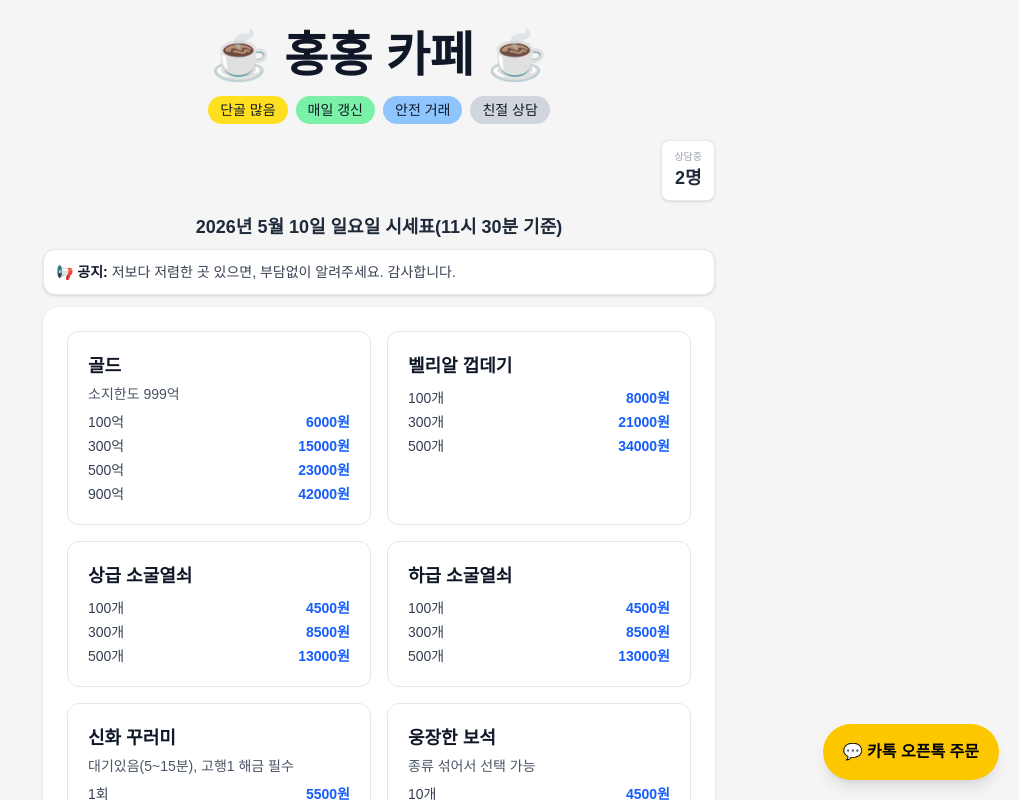
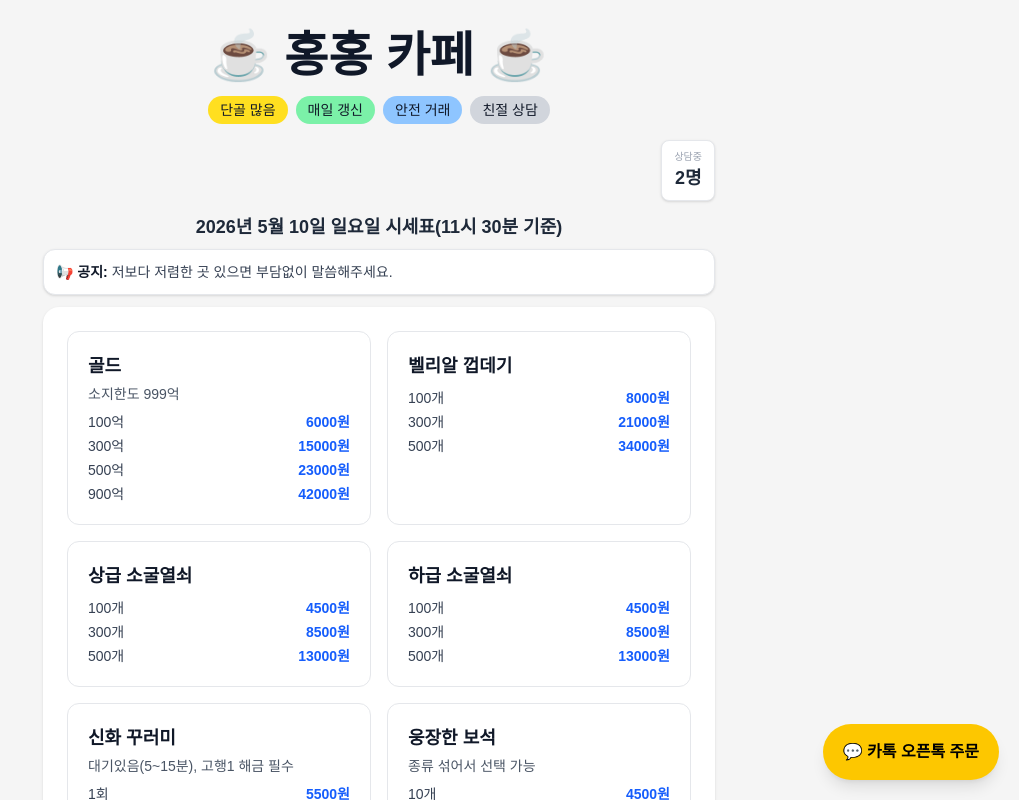
Before and after one commit to kimdohee968-sys/mebu-board, a Next.js app: page / in a window 1280 px wide. Shown: the top 800 px of the page, without its empty margins (261-1280 px from the left). Built offline with nearby package versions, Linux system fonts and the light colour scheme.

Commit message:
update content

```diff
--- a/src/app/page.js
+++ b/src/app/page.js
@@ -4,7 +4,7 @@ export default function Home() {
 
   const online = 1 + Math.floor(Math.random() * 3);
 
-  const notice = "저보다 저렴한 곳 있으면, 부담없이 알려주세요. 감사합니다.";
+  const notice = "저보다 저렴한 곳 있으면 부담없이 말씀해주세요. ";
 
   return (
     <main className="min-h-screen bg-neutral-100 flex flex-col items-center p-4 text-gray-900">
```
